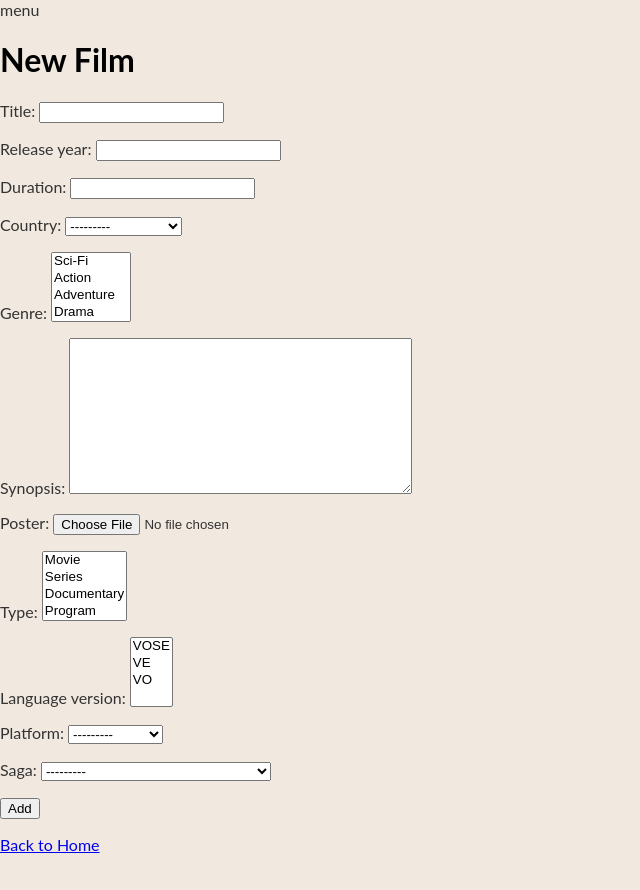
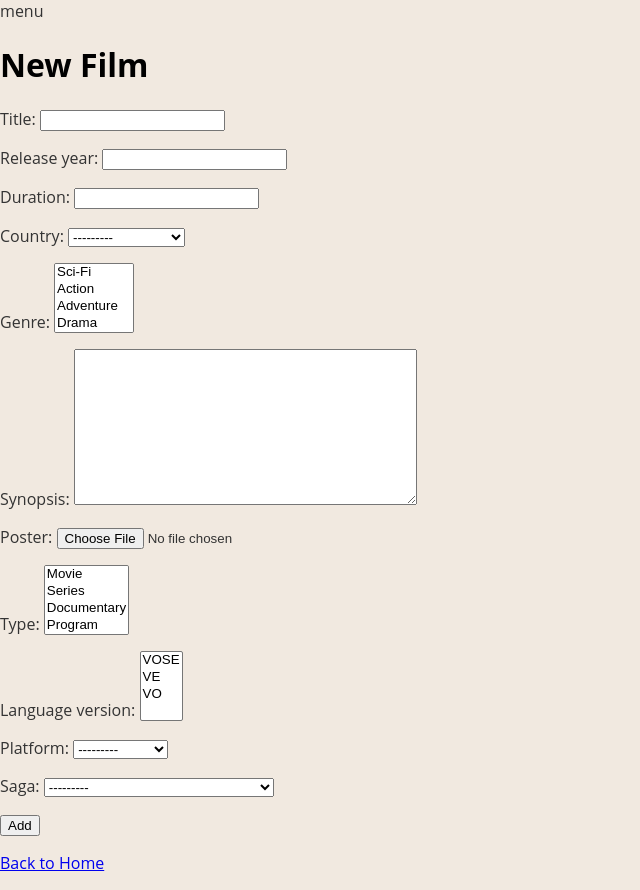
Before and after one commit to Computer-Engineering-UdL/Cine-en-Casa, a Django app: page /films/add/ in a window 1280 px wide. Shown: the whole page, without its empty margins (0-640 px from the left). Before the commit the page ends 853 px from the top, so only its background shows below. Run offline with Django 5.2, Linux system fonts and the light colour scheme; data comes from the database, SQL or seed files in the repository.

Commit message:
feat: font added

```diff
--- a/static/css/base.css
+++ b/static/css/base.css
@@ -1,6 +1,10 @@
+@font-face {
+    font-family: 'Open Sans';
+    src: url('');
+}
 body{
     background-color: #f1e9e0;
-    font-family: 'Ubuntu', 'Lato', 'Lora', 'Goudy Old Style', sans-serif;
+    font-family: 'Open Sans','Ubuntu', 'Lato', 'Lora', 'Goudy Old Style', sans-serif;
     color: #333;
     margin: 0;
     padding: 0;
```
Also changed, not shown: static/fonts/OpenSans-Italic-VariableFont_wdth,wght.ttf (added), static/fonts/OpenSans-VariableFont_wdth,wght.ttf (added).
